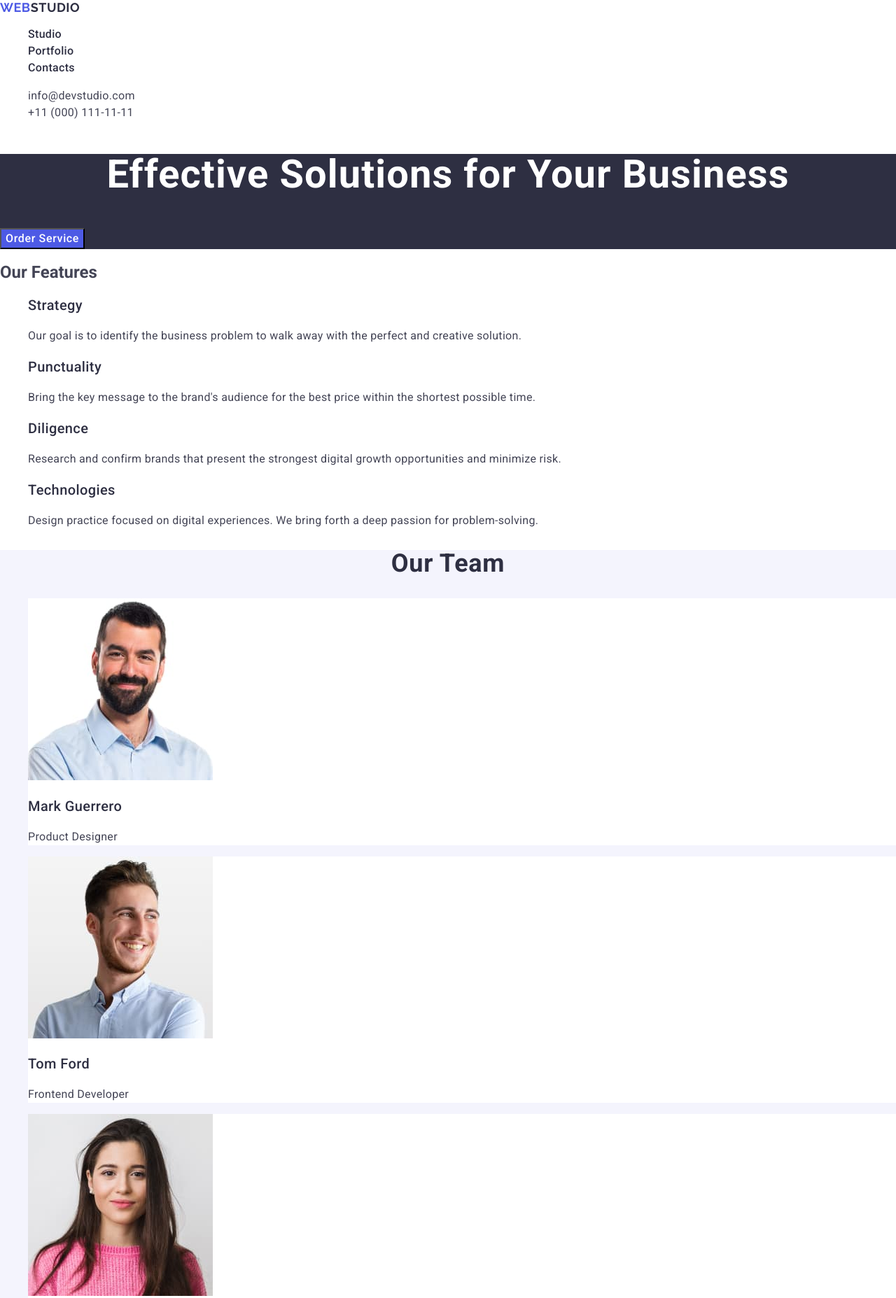
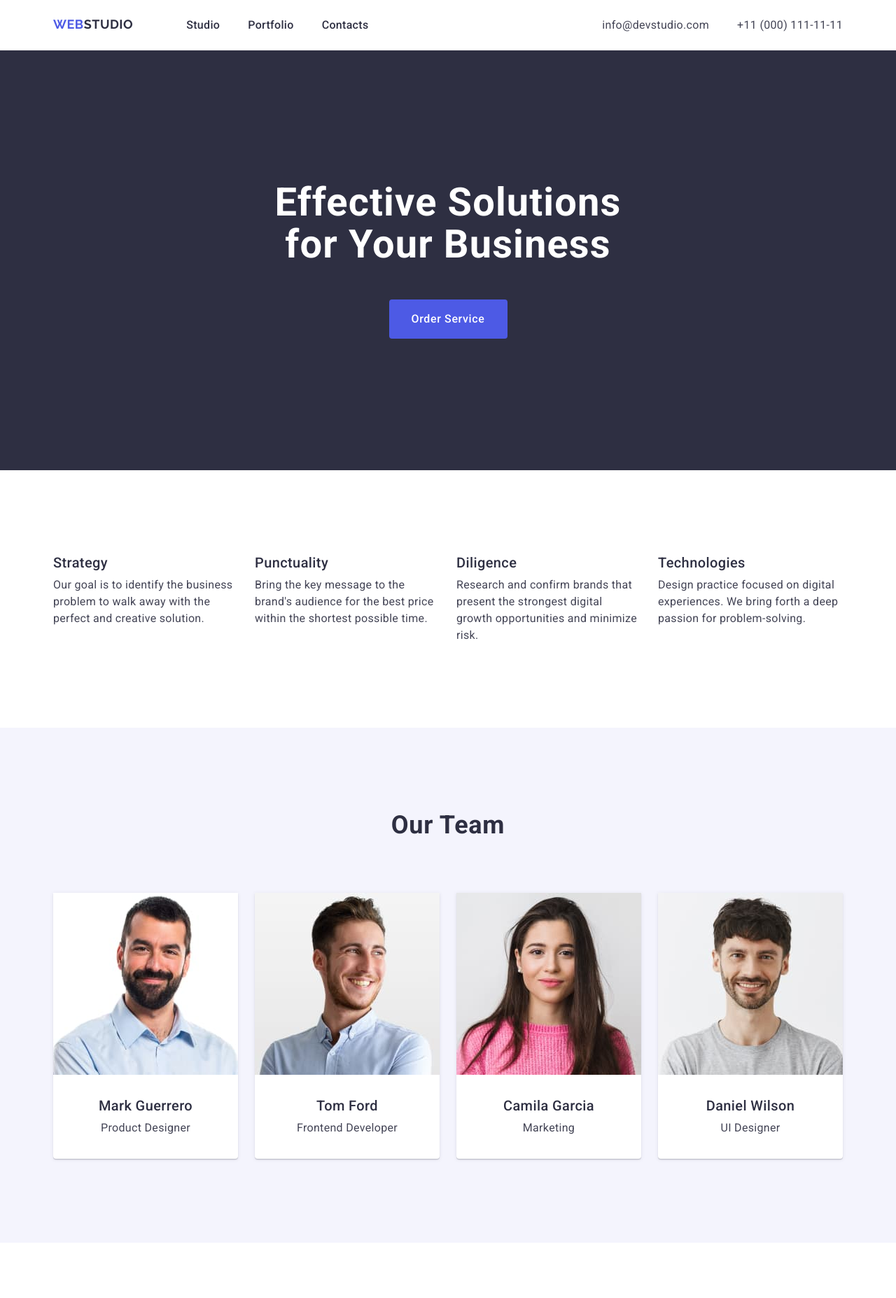
Before and after one commit to zvladoss/goit-markup-hw-03, a plain HTML site: page index.html in a window 1280 px wide. Shown: the top 1855 px of the page at 70% size. Drawn offline with nearby package versions, Linux system fonts and the light colour scheme.

Commit message:
add-styles-hw-3

```diff
--- a/css/styles.css
+++ b/css/styles.css
@@ -1,34 +1,190 @@
+:root {
+  /**
+  |============================
+  | Colors
+  |============================
+*/
+  --iris: #4D5AE5;
+  --ocean: #404BBF;
+  --navy-blue: #2E2F42;
+  --slate: #434455;
+  --light-slate: #8E8F99;
+  --cornflower: #E7E9FC;
+  --cloud: #F4F4FD;
+  --navy-blue-modal: rgba(46, 47, 66, 0.40);
+  --grey: rgba(46, 47, 66, 0.7);
+  --green: #31D0AA;
+  --white: #ffffff;
+  --dairy: #FCFCFC;
+             /* FONT'S */
+  --font-family: "Roboto", sans-serif;
+  --second-family: "Raleway", sans-serif;
+/**
+  |============================
+  | GRID'S
+  |============================
+*/
+  --indent-x: 24px;
+  --indent-mob: 72px;
+  --indent-y: 48px ;
+  --list-items-sum: 3;
+  --tab-list-items-sum: 2;
+  --margin-indent: 48;
+/**
+  |============================
+  |
+  |============================
+*/
+}
+/**
+  |============================
+  | GRID-SET
+  |============================
+*/
+.grid-set {
+  display: flex;
+  flex-direction: row;
+  flex-wrap: wrap;
+  row-gap: var(--indent-x);
+  column-gap: var(--indent-y);
+  align-items: center;
+}
+.grid-item {
+  flex-basis: calc((var(--margin-indent)*(var(--list-items-sum) - 1)))/ var(--list-items-sum);
+}
+/**
+  |============================
+  | Reset
+  |============================
+*/
+p, h1, h2, h3, h4, h5, h6 {
+  margin-top: 0;
+  margin-bottom: 0;
+}
 
 ul, ol {
+  margin-top: 0;
+  margin-bottom: 0;
+  padding-left: 0;
   list-style-type: none;
 }
 
 a {
+  display: inline-block;
   text-decoration: none;
 }
 
 button {
   cursor: pointer;
+  padding: 0;
+}
+img {
+  display: block;
+  max-width: 100%;
+}
+.visually-hidden {
+  position: absolute;
+  width: 1px;
+  height: 1px;
+  margin: -1px;
+  border: 0;
+  padding: 0;
+  white-space: nowrap;
+  clip-path: inset(100%);
+  clip: rect(0 0 0 0);
+  overflow: hidden;
+}
+/**
+  |============================
+  |
+  |============================
+*/
+body {
+  font-family: var(--font-family);
+  font-weight: 400;
+  font-size: 16px;
+  line-height: 1.5;
+  letter-spacing: 0.02em;
+  max-width: 1440px;
+  background: #ffffff;
+  color: var(--slate);
 }
 
-body {
-  font-family: "Roboto", sans-serif;
-  color: #434455;
-  background-color:  #FFFFFF;
+section {
+  padding-top: 120px;
+  padding-bottom: 120px;
+}
+
+.container {
+  width: 1158px;
+  padding-left: 15px;
+  padding-right: 15px;
+  margin: 0 auto;
+}
+
+.features-list-title, .team-member-name, .portfolio-app-titles {
+  font-weight: 500;
+  font-size: 20px;
+  line-height: 1.2;
+  letter-spacing: 0.02em;
+  color: var(--navy-blue);
+}
+
+.team-title, .portfolio-title {
+  font-weight: 700;
+  font-size: 36px;
+  line-height: 1.11;
+  letter-spacing: 0.02em;
+  text-align: center;
+  color: var(--navy-blue);
+}
+
+/**
+  |============================
+  | HEADER-SECTION
+  |============================
+*/
+
+header .container {
+  display: flex;
+  justify-content: space-between;
+  align-items: center;
+}
+
+.navigation {
+  display: flex;
+  align-items: baseline;
+}
+
+.nav-container {
+  display: flex;
+  gap: 40px;
+}
+
+
+.address-list-cont {
+  display: flex;
+  gap: 40px;
 }
 
 .logo {
-font-family: "Raleway", sans-serif;
+  font-family: var(--second-family);
   font-weight: 700;
   font-size: 18px;
   line-height: 1.17;
   letter-spacing: 0.03em;
   text-transform: uppercase;
-color: #4d5ae5;
+  color: var(--iris);
+}
+
+nav .logo {
+  margin-right: 76px;
+  padding-top: 24px;
+  padding-bottom: 24px;
 }
 
 .logo-header {
-color: #2e2f42
+  color: var(--navy-blue);
 }
 
 .nav-list-link {
@@ -36,12 +192,7 @@ color: #2e2f42
   font-size: 16px;
   line-height: 1.5;
   letter-spacing: 0.02em;
-color: #2e2f42;
-}
-
-.nav-list-link:hover, .nav-list-link:focus,
-.address-list-link:hover, .address-list-link:focus {
-  color: #404bbf;
+  color: var(--navy-blue);
 }
 
 .address-header {
@@ -49,121 +200,193 @@ color: #2e2f42;
 }
 
 .address-list-link {
+  font-family: var(--font-family);
+  font-weight: 400;
   font-size: 16px;
   line-height: 1.5;
   letter-spacing: 0.02em;
-  color: #434455;
+  color: var(--slate);
+}
+
+.address-list-link:hover,
+.address-list-link:focus,
+.nav-list-link:hover,
+.nav-list-link:focus {
+  color: var(--OCEAN, #404BBF);
+}
+
+.address-list-link, .nav-list-link {
+  padding-top: 24px;
+  padding-bottom: 24px;
+}
+
+/**
+  |============================
+  | HERO-SECTION
+  |============================
+*/
+.hero-section {
+  background-color: var(--navy-blue);
+  padding-top: 188px;
+  padding-bottom: 188px;
+}
+
+.hero-title {
+  font-weight: 700;
+  max-width: 496px;
+  margin-left: auto;
+  margin-right: auto;
+  margin-bottom: 48px;
+  font-size: 56px;
+  line-height: 1.07;
+  letter-spacing: 0.02em;
+  text-align: center;
+  color: var(--white);
+}
+
+.order-button {
+  display: block;
+  margin-left: auto;
+  margin-right: auto;
+  border-radius: 4px;
+  width: 169px;
+  height: 56px;
+  background-color: var(--iris);
+  font-weight: 500;
+  letter-spacing: 0.04em;
+  color: var(--white);
+  border-style: none;
+}
+
+.order-button:hover, .order-button:focus {
+  background-color: var(--ocean);
+}
+
+/**
+  |============================
+  | FEATURES-SECTION
+  |============================
+*/
+
+.features-list {
+  display: flex;
+  justify-content: center;
+  gap: 24px;
+}
+
+.features-list-item {
+  max-width: 264px;
+}
+
+.features-list-title {
+  margin-bottom: 8px;
+}
+
+
+/**
+  |============================
+  | TEAM-SECTION
+  |============================
+*/
+
+.team-section {
+  background-color: var(--cloud);
+}
+
+.team-title {
+  margin-bottom: 76px;
+}
+
+.team-list {
+  display: flex;
+  justify-content: space-between;
+}
+
+.team-list-item {
+  box-shadow: 0 2px 1px 0 rgba(46, 47, 66, 0.08), 0 1px 1px 0 rgba(46, 47, 66, 0.16), 0 1px 6px 0 rgba(46, 47, 66, 0.08);
+  background-color: var(--white);
+  display: flex;
+  align-items: center;
+  justify-content: center;
+  flex-direction: column;
+  max-width: 264px;
+  border-radius: 0 0 4px 4px;
+  padding: 0px 0px 32px 0px;
+}
+
+.team-mem-img {
+  margin-bottom: 32px;
+}
+
+.team-member-name {
+  margin-bottom: 8px;
+}
+
+/**
+  |============================
+  | PORTFOLIO-SECTION
+  |============================
+*/
+
+.portfolio-title {
+  margin-bottom: 72px;
+}
+
+.portfolio-list {
+  display: flex;
+  flex-wrap: wrap;
+  gap: 24px;
+  justify-content: center;
+}
+
+.portfolio-list-item {
+  display: flex;
+  flex-direction: column;
+  justify-content: center;
 
 }
 
-.hero-section {
-  background-color: #2e2f42;
+.portfolio-text-cont {
+  display: flex;
+  align-items: flex-start;
+  justify-content: center;
+  flex-direction: column;
+  gap: 8px;
+  border-bottom: 1px solid var(--cornflower);
+  border-left: 1px solid var(--cornflower);
+  border-right: 1px solid var(--cornflower);
+  padding: 32px 16px;
+  width: 360px;
+  height: 120px;
 }
 
-.hero-title {
-  font-size: 56px;
-  line-height: 1.07;
-  text-align: center;
-  letter-spacing: 0.02em;
-  color: #ffffff;
-}
-
-.order-button {
-  background-color: #4D5AE5;
-  font-family: "Roboto", sans-serif;
-  font-weight: 500;
-  font-size: 16px;
-  line-height: 1.5;
-  letter-spacing: 0.04em;
-  color: #ffffff;
-  cursor: pointer;
-}
-
-.order-button:hover, .order-button:focus {
-  background-color: #404bbf;
-}
-
-
-.features-list-title {
-   font-weight: 500;
-    font-size: 20px;
-    line-height: 1.2;
-    letter-spacing: 0.02em;
-    color: #2e2f42;
-}
-.features-text {
-  font-size: 16px;
-   line-height: 1.5;
-   letter-spacing: 0.02em;
-   color: #434455;
-}
-.team-section {
-  background-color: #F4F4FD
-}
-.team-title {
-  font-size: 36px;
-  line-height: 1.11;
-  text-align: center;
-  letter-spacing: 0.02em;
-   text-transform: capitalize;
-   color: #2e2f42;
-}
-
-.team-list-item {
-  background-color: #FFFFFF;
-}
-
-.team-member-name {
-  font-weight: 500;
-  font-size: 20px;
-  line-height: 1.2;
-  letter-spacing: 0.02em;
-  color: #2e2f42;
-
-}
-
-.team-mem-prof  {
-   font-size: 16px;
-   line-height: 1.5;
-   letter-spacing: 0.02em;
-   color: #434455;
-
-}
-
-.portfolio-title {
-  font-size: 36px;
-  line-height: 1.11;
-  text-align: center;
-  letter-spacing: 0.02em;
-  text-transform: capitalize;
-  color: #2e2f42;
-}
-
-.portfolio-app-titles {
-  font-weight: 500;
-font-size: 20px;
-line-height: 1.2;
-letter-spacing: 0.02em;
-color:  #2e2f42 ;
-}
-
-.portfolio-alt-text {
-   font-size: 16px;
-   line-height: 1.5;
-   letter-spacing: 0.02em;
-   color: #434455;
-}
-
+/**
+  |============================
+  | FOOTER-SECTION
+  |============================
+*/
 .footer-section {
-  background-color: #2e2f42;
+  background-color: var(--navy-blue);
 }
 
 .logo-footer {
-  color: #f4f4fd;
+  color: var(--cloud);
+}
+
+footer .logo {
+  margin-bottom: 18px;
 }
 
 .footer-alt-text {
-  line-height: 1.5;
-  color: #F4F4FD;
-  letter-spacing: 0.02em;
+  font-size: 16px;
+  color: var(--cloud);
 }
+
+footer .container {
+  padding-top: 100px;
+  padding-bottom: 100px;
+}
+
+.footer-alt-text {
+  max-width: 264px;
+}
--- a/index.html
+++ b/index.html
@@ -24,11 +24,13 @@
     <!-- Header section-->
 
     <header class="header-section">
+      <div class="container">
         <nav class="navigation">
           <a href="./index.html" class="logo"
             >Web<span class="logo-header">Studio</span></a
           >
           <ul class="nav-list">
+            <div class="nav-container">
               <li class="nav-list-item">
                 <a href="./index.html" class="nav-list-link">Studio</a>
               </li>
@@ -38,10 +40,12 @@
               <li class="nav-list-item">
                 <a href="" class="nav-list-link">Contacts</a>
               </li>
+            </div>
           </ul>
         </nav>
         <address class="address-header">
           <ul class="address-list">
+            <div class="address-list-cont">
               <li class="address-list-item">
                 <a
                   class="address-list-link"
@@ -60,8 +64,10 @@
                   >+11 (000) 111-11-11</a
                 >
               </li>
+            </div>
           </ul>
         </address>
+      </div>
     </header>
 
     <!-- Main section -->
@@ -70,20 +76,23 @@
       <!-- Hero section -->
 
       <section class="hero-section">
+        <div class="container">
           <h1 class="hero-title">Effective Solutions for Your Business</h1>
           <button type="button" class="order-button">Order Service</button>
+        </div>
       </section>
 
       <!-- Features section -->
 
       <section class="features-section">
+        <div class="container">
           <h2 class="features-title visually-hidden">Our Features</h2>
           <ul class="features-list">
             <li class="features-list-item">
               <h3 class="features-list-title">Strategy</h3>
               <p class="features-text">
-              Our goal is to identify the business problem to walk away with the
-              perfect and creative solution.
+                Our goal is to identify the business problem to walk away with
+                the perfect and creative solution.
               </p>
             </li>
             <li class="features-list-item">
@@ -108,11 +117,13 @@
               </p>
             </li>
           </ul>
+        </div>
       </section>
 
       <!-- Team section -->
 
       <section class="team-section">
+        <div class="container">
           <h2 class="team-title">Our Team</h2>
           <ul class="team-list">
             <li class="team-list-item">
@@ -156,11 +167,13 @@
               <p class="team-mem-prof">UI Designer</p>
             </li>
           </ul>
+        </div>
       </section>
 
       <!-- Portfolio section -->
 
       <section class="portfolio-section">
+        <div class="container">
           <h2 class="portfolio-title">Our Portfolio</h2>
           <ul class="portfolio-list">
             <li class="portfolio-list-item">
@@ -170,8 +183,10 @@
                 alt="portfolio-image"
                 width="360"
               />
+              <div class="portfolio-text-cont">
                 <h3 class="portfolio-app-titles">Banking App</h3>
                 <p class="portfolio-alt-text">App</p>
+              </div>
             </li>
             <li class="portfolio-list-item">
               <img
@@ -180,8 +195,10 @@
                 alt="portfolio-image"
                 width="360"
               />
+              <div class="portfolio-text-cont">
                 <h3 class="portfolio-app-titles">Cashless Payment</h3>
                 <p class="portfolio-alt-text">Marketing</p>
+              </div>
             </li>
             <li class="portfolio-list-item">
               <img
@@ -190,8 +207,10 @@
                 alt="portfolio-image"
                 width="360"
               />
+              <div class="portfolio-text-cont">
                 <h3 class="portfolio-app-titles">Meditation App</h3>
                 <p class="portfolio-alt-text">App</p>
+              </div>
             </li>
             <li class="portfolio-list-item">
               <img
@@ -200,8 +219,10 @@
                 alt="portfolio-image"
                 width="360"
               />
+              <div class="portfolio-text-cont">
                 <h3 class="portfolio-app-titles">Taxi Service</h3>
                 <p class="portfolio-alt-text">Marketing</p>
+              </div>
             </li>
             <li class="portfolio-list-item">
               <img
@@ -210,8 +231,10 @@
                 alt="portfolio-image"
                 width="360"
               />
+              <div class="portfolio-text-cont">
                 <h3 class="portfolio-app-titles">Screen Illustrations</h3>
                 <p class="portfolio-alt-text">Design</p>
+              </div>
             </li>
             <li class="portfolio-list-item">
               <img
@@ -220,23 +243,28 @@
                 alt="portfolio-image"
                 width="360"
               />
+              <div class="portfolio-text-cont">
                 <h3 class="portfolio-app-titles">Online Courses</h3>
                 <p class="portfolio-alt-text">Marketing</p>
+              </div>
             </li>
           </ul>
+        </div>
       </section>
     </main>
 
     <!-- Footer section -->
 
     <footer class="footer-section">
+      <div class="container">
         <a class="logo" href="./index.html"
           >Web<span class="logo-footer">Studio</span></a
         >
         <p class="footer-alt-text">
-        Increase the flow of customers and sales for your business with digital
-        marketing & growth solutions.
+          Increase the flow of customers and sales for your business with
+          digital marketing & growth solutions.
         </p>
+      </div>
     </footer>
   </body>
 </html>
```
Lines whose indentation alone changed are shown as unchanged.
